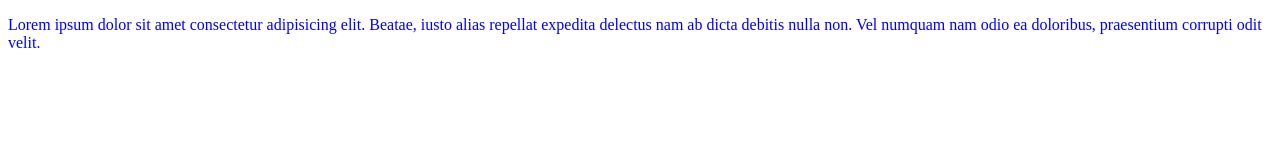
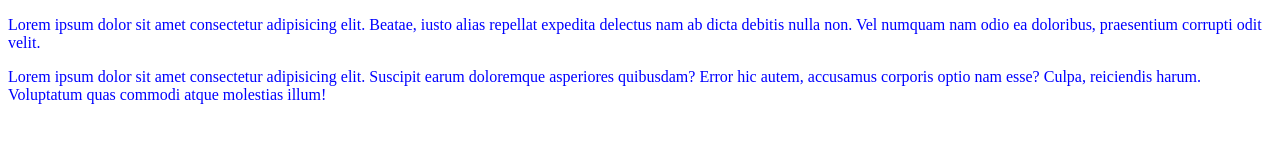
Before and after one commit to yeydev/pr, a plain HTML site: page index.html in a window 1280 px wide. Drawn offline with Linux system fonts and the light colour scheme.

```diff
--- a/index.html
+++ b/index.html
@@ -12,5 +12,11 @@
 			alias repellat expedita delectus nam ab dicta debitis nulla non. Vel
 			numquam nam odio ea doloribus, praesentium corrupti odit velit.
 		</p>
+		<p>
+			Lorem ipsum dolor sit amet consectetur adipisicing elit. Suscipit earum
+			doloremque asperiores quibusdam? Error hic autem, accusamus corporis optio
+			nam esse? Culpa, reiciendis harum. Voluptatum quas commodi atque molestias
+			illum!
+		</p>
 	</body>
 </html>
```
Also changed, not shown: notas.txt (added), 1 other file.
